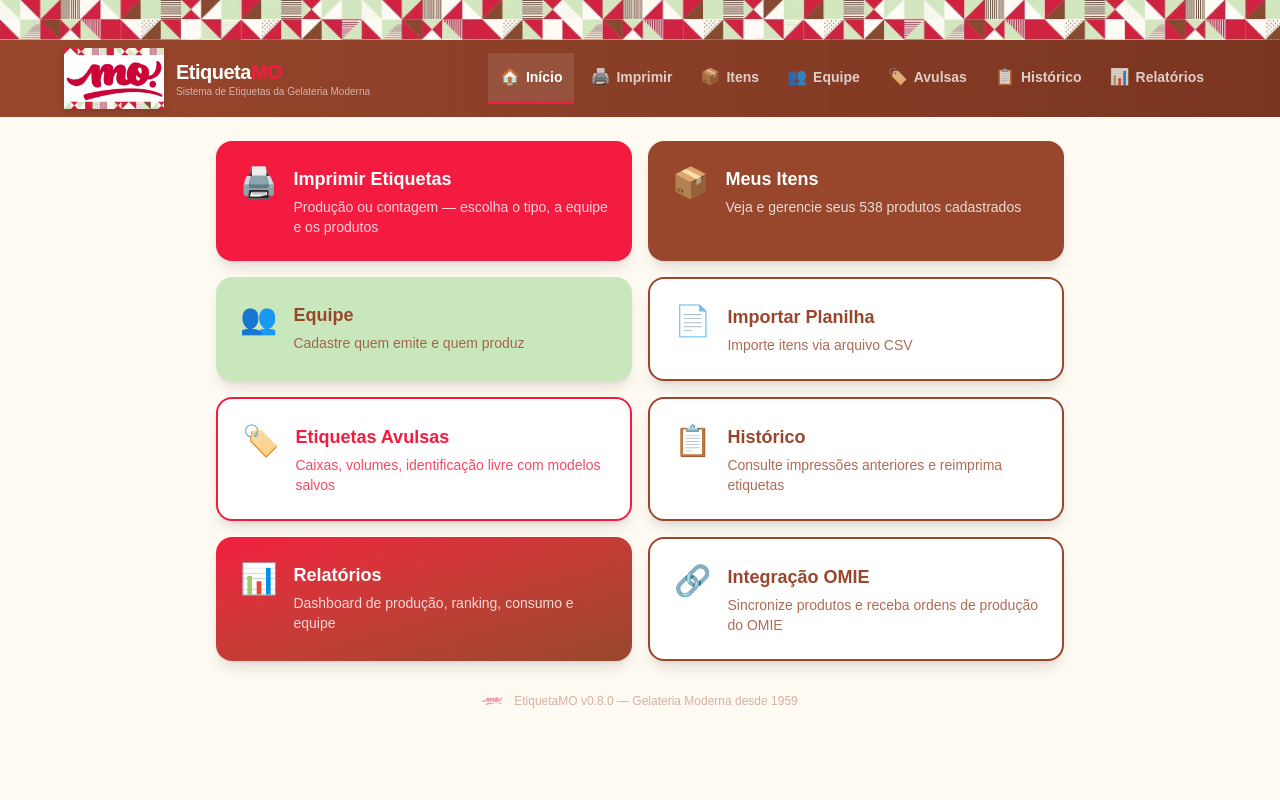
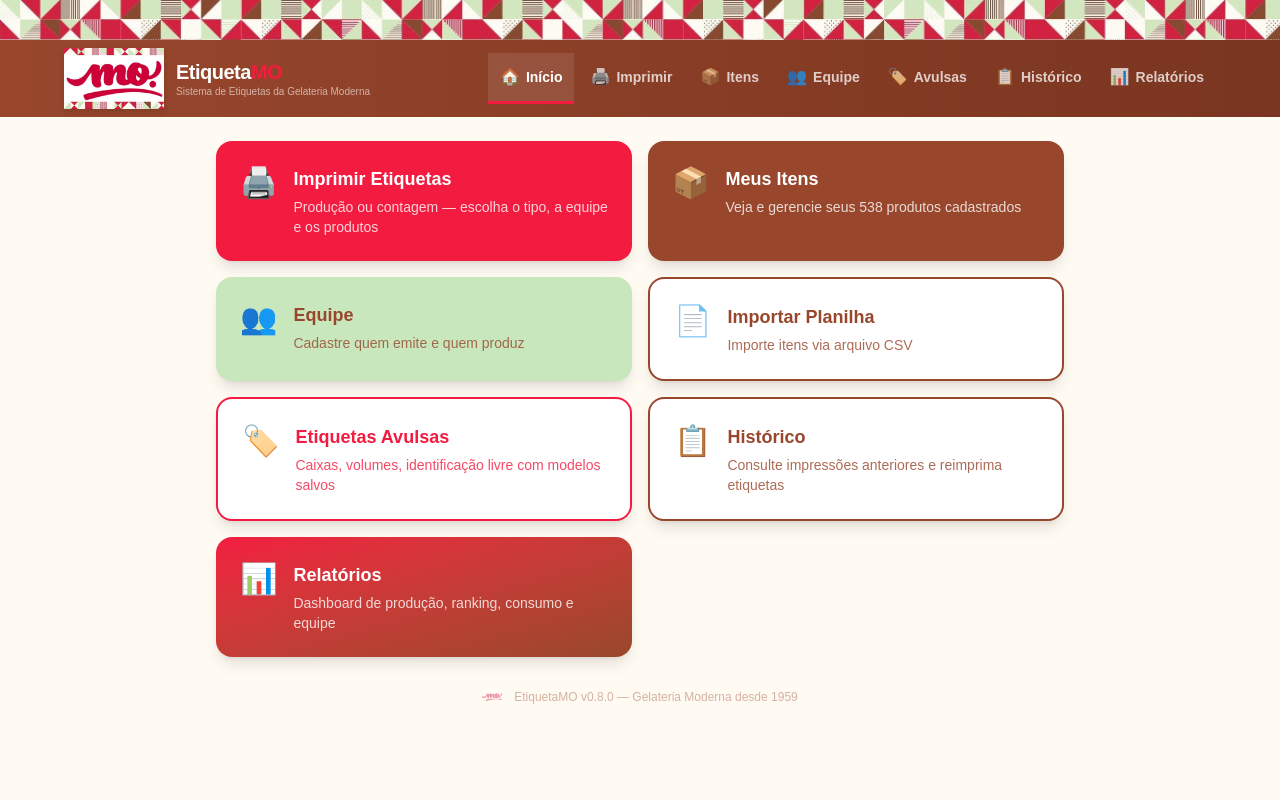
Before and after one commit to ricardopratafontes-ux/etiquetamo, a Next.js app: page / in a window 1280 px wide. Shown: the top 800 px of the page. Built offline with nearby package versions, Linux system fonts and the light colour scheme.

Commit message:
fix: remover botão Integração OMIE da página inicial

```diff
--- a/src/app/page.tsx
+++ b/src/app/page.tsx
@@ -60,14 +60,6 @@ const acoes = [
     cor: "bg-gradient-to-br from-[var(--vermelho)] to-[var(--marrom)]",
     corTexto: "text-white",
   },
-  {
-    href: "/omie",
-    icon: "\u{1F517}",
-    titulo: "Integração OMIE",
-    descricao: "Sincronize produtos e receba ordens de produção do OMIE",
-    cor: "bg-white border-2 border-[var(--marrom)]",
-    corTexto: "text-[var(--marrom)]",
-  },
 ];
 
 export default function Home() {
```
